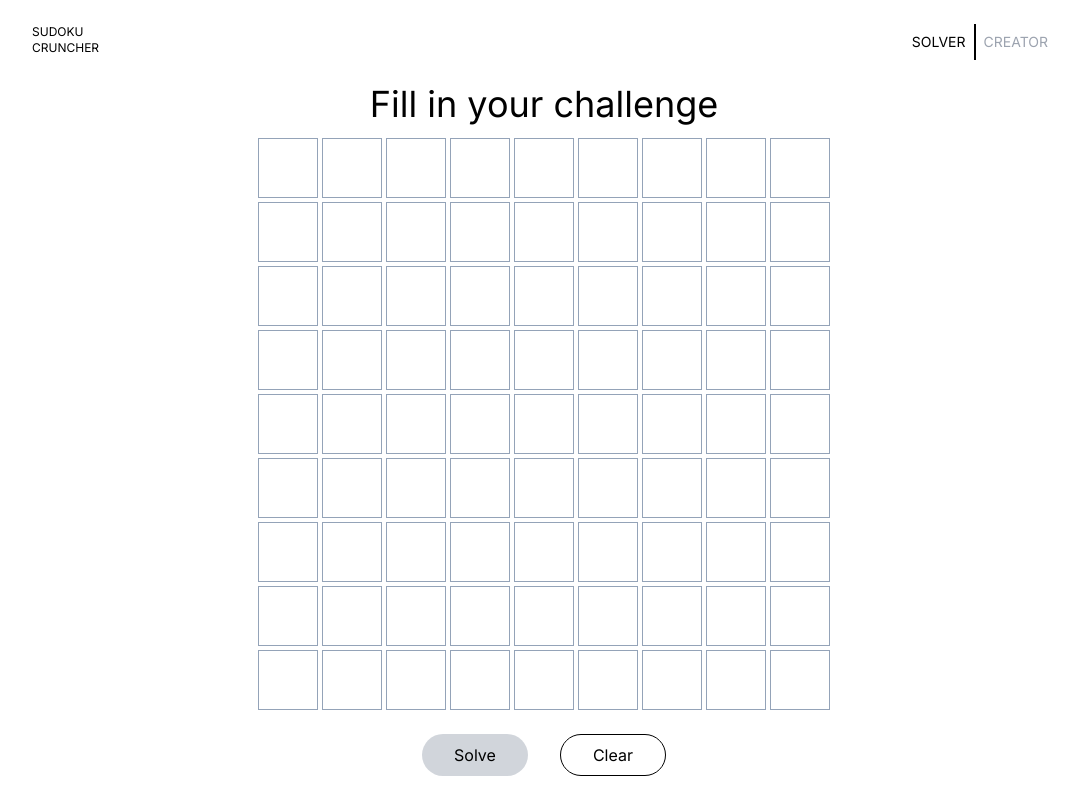
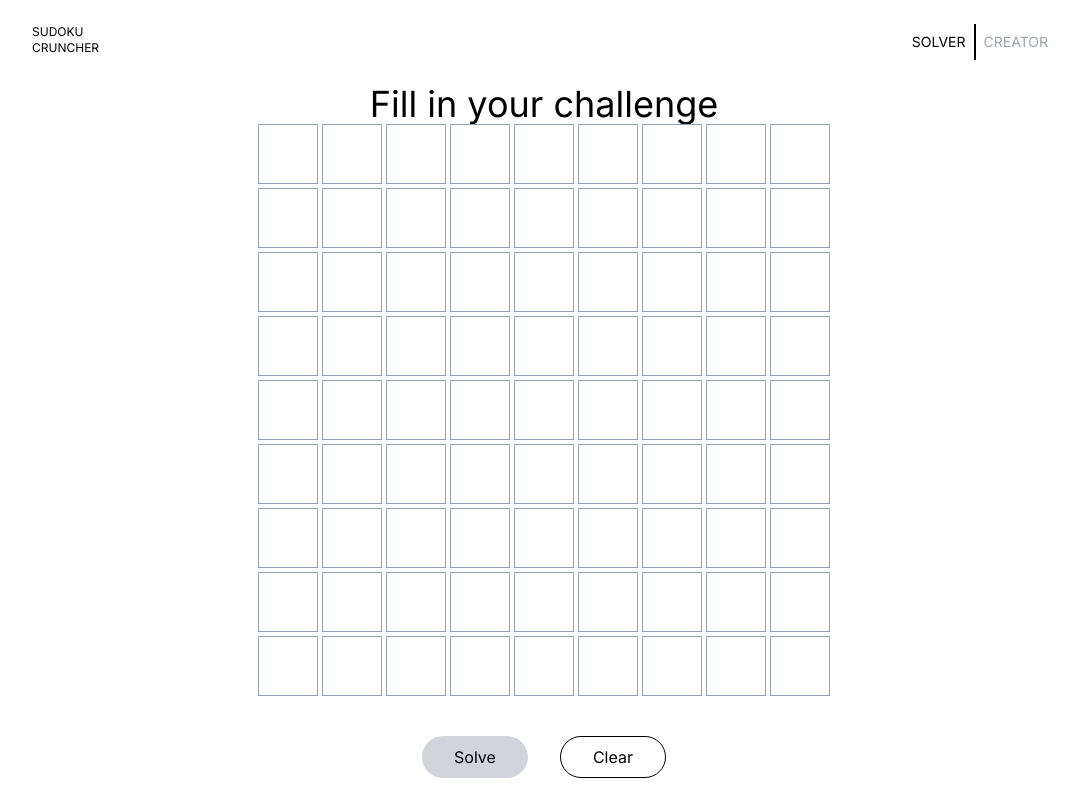
Before and after one commit to raswonders/sudoku-test, a Next.js app: page / in a window 1280 px wide. Shown: the whole page, without its empty margins (96-1175 px from the left). Built offline with nearby package versions, Linux system fonts and the light colour scheme.

Commit message:
shift board bit to the center of screen

```diff
--- a/src/app/components/Header.jsx
+++ b/src/app/components/Header.jsx
@@ -1,6 +1,6 @@
 export function Header({ title, appMode }) {
   return (
-    <header className="w-full">
+    <header className="w-full flex-grow-0">
       <div className="flex justify-between uppercase">
         <div className="flex flex-col text-xs">
           <span>Sudoku</span>
--- a/src/app/page.jsx
+++ b/src/app/page.jsx
@@ -16,9 +16,9 @@ export default function Home() {
     <main className="px-4 py-6 w-full h-full flex justify-center">
       <div className="w-full h-full max-w-screen-lg flex flex-col justify-between items-center">
         <Header appMode="solver" title="Fill in your challenge" />
-        <div>
+        <div className="flex-grow flex flex-col justify-center">
           <Board cells={cells} setCells={setCells} />
-          <div className="space-x-8 mt-6 flex justify-center">
+          <div className="space-x-8 mt-10 flex justify-center">
             <Button variant="filled">Solve</Button>
             <Button variant="outlined" onClick={handleClearAll}>Clear</Button>
           </div>
```
